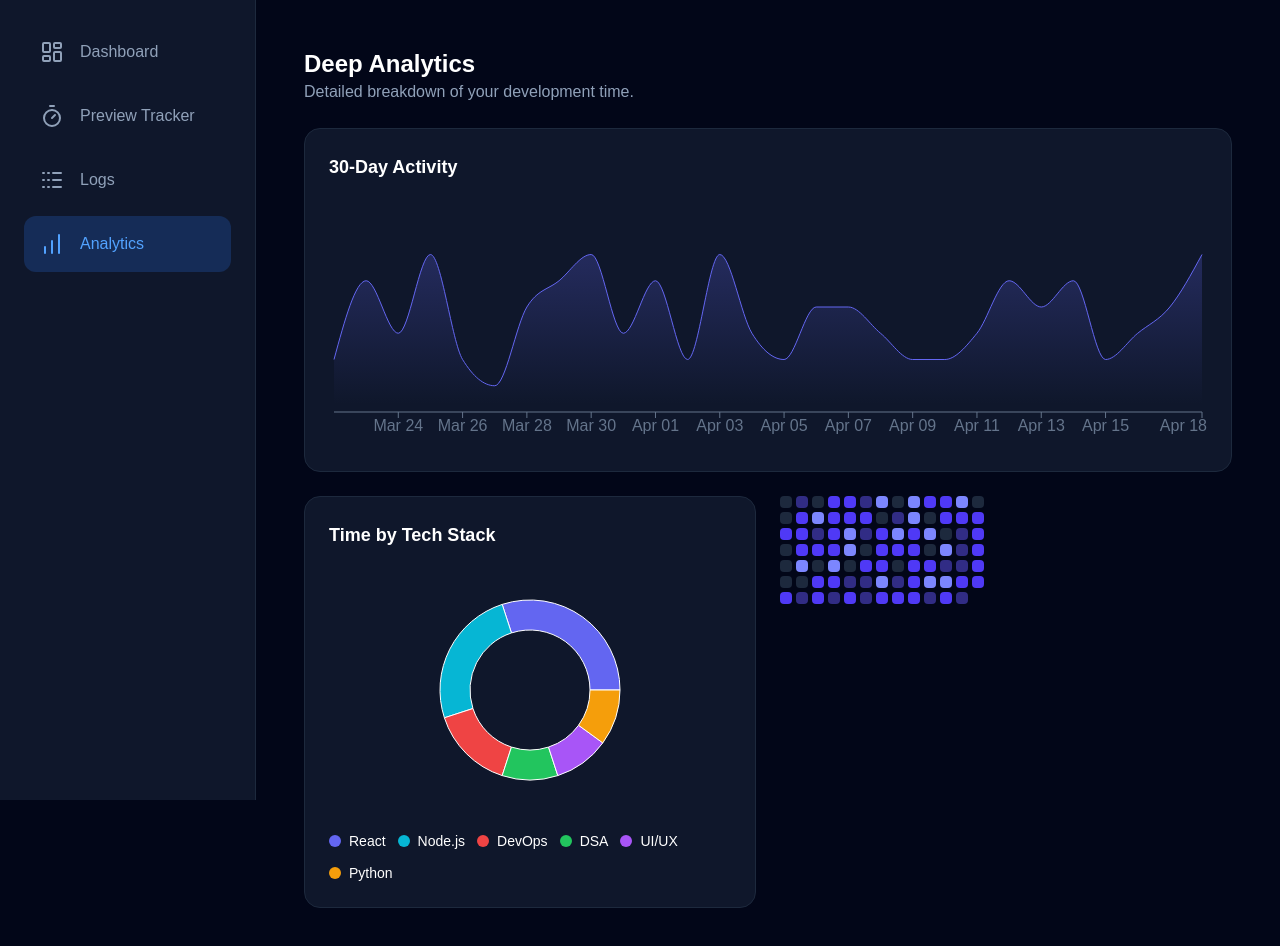
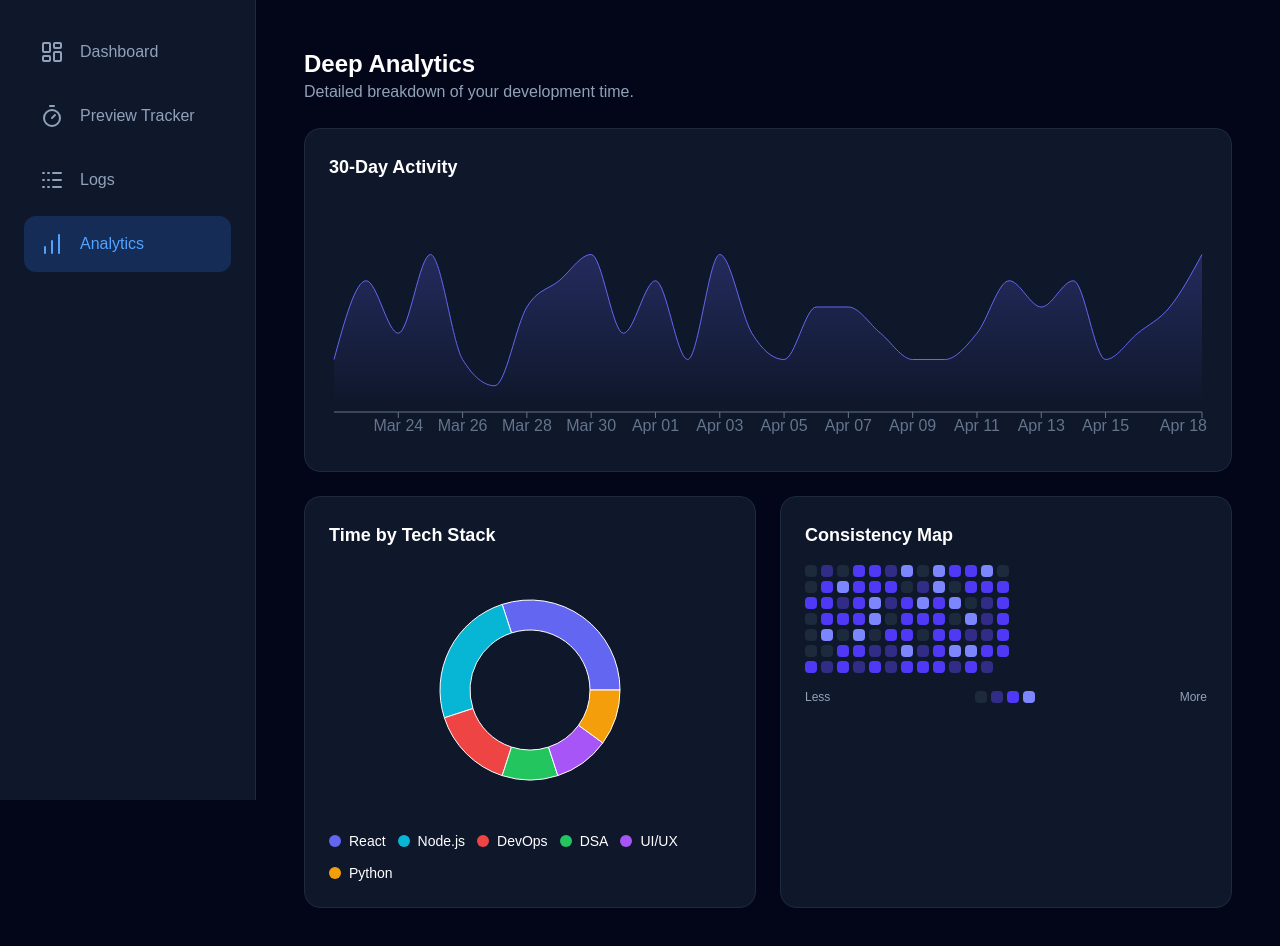
Before and after one commit to abhaymauryadev/devtrack, a Next.js app: page /analytics in a window 1280 px wide. Shown: the top 946 px of the page. Built offline with nearby package versions, Linux system fonts and the light colour scheme.

Commit message:
feat: update the heatmap UI

```diff
--- a/app/(main)/analytics/page.tsx
+++ b/app/(main)/analytics/page.tsx
@@ -1,8 +1,6 @@
 "use client";
 
 import {
-  LineChart,
-  Line,
   XAxis,
   Tooltip,
   ResponsiveContainer,
@@ -13,11 +11,14 @@ import {
   Cell,
 } from "recharts";
 
+import { useEffect, useState } from "react";
+
 type DayData = {
   date: string;
   hours: number;
 };
 
+// 🔹 Convert hours → intensity
 function getLevel(hours: number) {
   if (hours === 0) return 0;
   if (hours < 2) return 1;
@@ -25,8 +26,9 @@ function getLevel(hours: number) {
   return 3;
 }
 
-function generateDays() {
-  const days = [];
+// 🔹 Generate last 90 days (TEMP data)
+function generateDays(): DayData[] {
+  const days: DayData[] = [];
   const today = new Date();
 
   for (let i = 0; i < 90; i++) {
@@ -35,15 +37,14 @@ function generateDays() {
 
     days.push({
       date: d.toISOString().split("T")[0],
-      hours: Math.floor(Math.random() * 6), // replace later
+      hours: Math.floor(Math.random() * 6), // replace with real data later
     });
   }
 
   return days.reverse();
 }
 
-const days = generateDays();
-
+// 🔹 Chart data
 const activityData = [
   { date: "Mar 22", hours: 2 },
   { date: "Mar 23", hours: 5 },
@@ -94,6 +95,13 @@ const COLORS = [
 ];
 
 export default function AnalyticsPage() {
+  const [days, setDays] = useState<DayData[]>([]);
+
+  //  FIX hydration issue
+  useEffect(() => {
+    setDays(generateDays());
+  }, []);
+
   return (
     <div className="p-6 space-y-6 bg-slate-950 min-h-screen text-white">
       {/* Header */}
@@ -104,7 +112,7 @@ export default function AnalyticsPage() {
         </p>
       </div>
 
-      {/* Line Chart */}
+      {/* Activity Chart */}
       <div className="bg-slate-900 p-6 rounded-2xl border border-slate-800">
         <h2 className="mb-4 text-lg font-semibold">30-Day Activity</h2>
 
@@ -128,9 +136,9 @@ export default function AnalyticsPage() {
         </ResponsiveContainer>
       </div>
 
-      {/* Bottom Grid */}
+      {/* Bottom Section */}
       <div className="grid md:grid-cols-2 gap-6">
-        {/* Donut Chart */}
+        {/*  Donut Chart */}
         <div className="bg-slate-900 p-6 rounded-2xl border border-slate-800">
           <h2 className="mb-4 text-lg font-semibold">Time by Tech Stack</h2>
 
@@ -163,17 +171,25 @@ export default function AnalyticsPage() {
           </div>
         </div>
 
-        {/* Heatmap */}
-        <div className="flex gap-1">
-          {Array.from({ length: Math.ceil(days.length / 7) }).map(
-            (_, weekIndex) => (
-              <div key={weekIndex} className="flex flex-col gap-1">
-                {days.slice(weekIndex * 7, weekIndex * 7 + 7).map((day, i) => {
+        {/* 🟦 Heatmap */}
+        <div className="bg-slate-900 p-6 rounded-2xl border border-slate-800">
+          <h2 className="mb-4 text-lg font-semibold">Consistency Map</h2>
+
+          {days.length > 0 && (
+            <div className="flex gap-1 overflow-x-auto">
+              {Array.from({
+                length: Math.ceil(days.length / 7),
+              }).map((_, weekIndex) => (
+                <div key={weekIndex} className="flex flex-col gap-1 ">
+                  {days
+                    .slice(weekIndex * 7, weekIndex * 7 + 7)
+                    .map((day, i) => {
                       const level = getLevel(day.hours);
 
                       return (
                         <div
                           key={i}
+                          title={`${day.date} - ${day.hours}h`}
                           className={`
                             w-3 h-3 rounded-sm
                             ${
@@ -190,8 +206,21 @@ export default function AnalyticsPage() {
                       );
                     })}
                 </div>
-            ),
+              ))}
+            </div>
           )}
+
+          {/* Legend */}
+          <div className="flex items-center justify-between mt-4 text-xs text-slate-400">
+            <span>Less</span>
+            <div className="flex gap-1">
+              <div className="w-3 h-3 bg-slate-800 rounded-sm" />
+              <div className="w-3 h-3 bg-indigo-900 rounded-sm" />
+              <div className="w-3 h-3 bg-indigo-600 rounded-sm" />
+              <div className="w-3 h-3 bg-indigo-400 rounded-sm" />
+            </div>
+            <span>More</span>
+          </div>
         </div>
       </div>
     </div>
--- a/app/(main)/logs/page.tsx
+++ b/app/(main)/logs/page.tsx
@@ -28,7 +28,7 @@ export default function LogsPage() {
 
             <p>
               <strong>End:</strong>{" "}
-              {session.endTime
+              {session.endTJime
                 ? new Date(session.endTime).toLocaleString()
                 : "Running"}
             </p>
```
Lines whose indentation alone changed are shown as unchanged.
